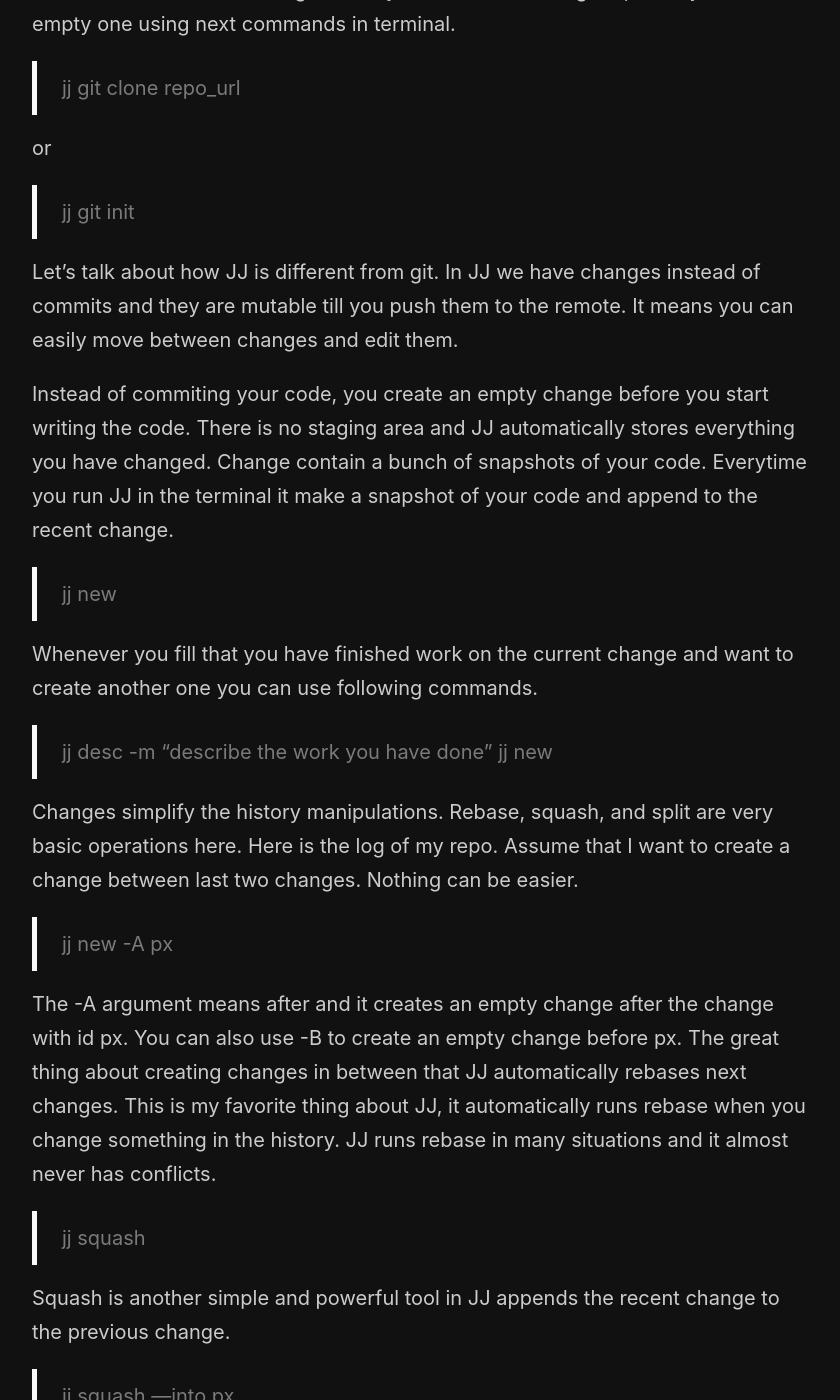
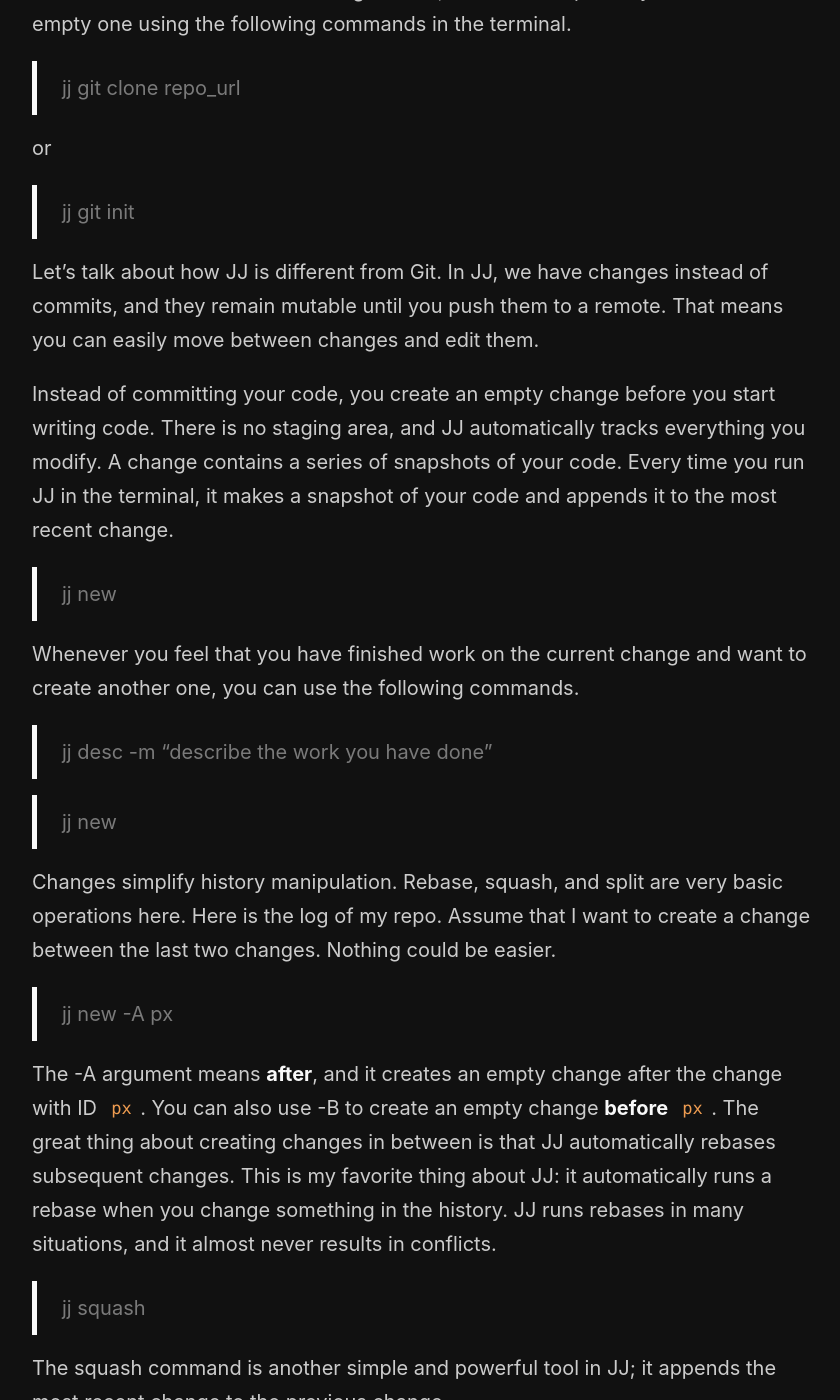
Before and after one commit to mecid/mecid.github.io, a Jekyll site: the page built from _posts/2025-10-15-introducing-jujutsu-vcs.md, in a window 1280 px wide and 1400 px high, scrolled down 581 px. Shown: the whole window, without its empty margins (218-1058 px from the left). Built offline with Jekyll 4.4.1, drawn with Linux system fonts in a browser that asks for light colours; some of the changed text lies outside the part shown.

Commit message:
small improvement here and there to jj post

```diff
--- a/_posts/2025-10-15-introducing-jujutsu-vcs.md
+++ b/_posts/2025-10-15-introducing-jujutsu-vcs.md
@@ -5,9 +5,9 @@
 
 I’ve decided to share my experience with Jujutsu VCS, which is not a martial art but a Git-compatible version control system. I’ve switched to Jujutsu VCS for all my projects and can talk a lot about it.
 
-First and foremost, I must emphasize that it is a git-compatible version control system. This means you can use it with a git repository, and nobody in your team will notice that you’re using it, even if they continue using git.
+First and foremost, I must emphasize that Jujutsu VCS is a Git-compatible version control system. This means you can use it with a Git repository, and nobody on your team will notice that you’re using it, even if they continue using Git.
 
-For the rest of the article, I will refer to Jujutsu VCS as JJ. To install JJ follow these [instructions](https://jj-vcs.github.io/jj/latest/install-and-setup/). To start working with JJ you have to clone a git repository or init an empty one using next commands in terminal.
+For the rest of the article, I will refer to Jujutsu VCS as JJ. To install JJ, follow these [instructions](https://jj-vcs.github.io/jj/latest/install-and-setup/). To start working with JJ, clone a Git repository or initialize an empty one using the following commands in the terminal.
 
 > jj git clone repo_url
 
@@ -15,46 +15,48 @@
 
 > jj git init
 
-Let’s talk about how JJ is different from git. In JJ we have changes instead of commits and they are mutable till you push them to the remote. It means you can easily move between changes and edit them.
+Let’s talk about how JJ is different from Git. In JJ, we have changes instead of commits, and they remain mutable until you push them to a remote. That means you can easily move between changes and edit them.
 
-Instead of commiting your code, you create an empty change before you start writing the code. There is no staging area and JJ automatically stores everything you have changed. Change contain a bunch of snapshots of your code. Everytime you run JJ in the terminal it make a snapshot of your code and append to the recent change.
+Instead of committing your code, you create an empty change before you start writing code. There is no staging area, and JJ automatically tracks everything you modify. A change contains a series of snapshots of your code. Every time you run JJ in the terminal, it makes a snapshot of your code and appends it to the most recent change.
 
 > jj new
 
-Whenever you fill that you have finished work on the current change and want to create another one you can use following commands.
+Whenever you feel that you have finished work on the current change and want to create another one, you can use the following commands.
 
-> jj desc -m “describe the work you have done”
+> jj desc -m "describe the work you have done"
+
 > jj new
 
-Changes simplify the history manipulations. Rebase, squash, and split are very basic operations here. Here is the log of my repo. Assume that I want to create a change between last two changes. Nothing can be easier.
+Changes simplify history manipulation. Rebase, squash, and split are very basic operations here. Here is the log of my repo. Assume that I want to create a change between the last two changes. Nothing could be easier.
 
 > jj new -A px
 
-The -A argument means after and it creates an empty change after the change with id px. You can also use -B to create an empty change before px. The great thing about creating changes in between that JJ automatically rebases next changes. This is my favorite thing about JJ, it automatically runs rebase when you change something in the history. JJ runs rebase in many situations and it almost never has conflicts.
+The -A argument means **after**, and it creates an empty change after the change with ID `px`. You can also use -B to create an empty change **before** `px`. The great thing about creating changes in between is that JJ automatically rebases subsequent changes. This is my favorite thing about JJ: it automatically runs a rebase when you change something in the history. JJ runs rebases in many situations, and it almost never results in conflicts.
 
 > jj squash
 
-Squash is another simple and powerful tool in JJ appends the recent change to the previous change.
+The squash command is another simple and powerful tool in JJ; it appends the most recent change to the previous change.
 
-> jj squash —into px
+> jj squash --into px
 
-You can use to into argument to specify change that you want to squash into and it will automatically rebase next changes as needed.
+You can use the --into argument to specify the change that you want to squash into, and JJ will automatically rebase subsequent changes as needed.
 
 > jj undo
 
-Another great utility of the JJ is the undo command. You can always call undo to revert the most recent operation: snapshot, rebase, squash, merge, etc.
+Another great utility in JJ is the undo command. You can always call undo to revert the most recent operation—snapshot, rebase, squash, merge, etc.
 
 > jj new master
+
 > jj new master
 
-It is enough to create more than one change with the same parent to start branching in JJ. Branches in JJ anonymous which means they don’t have names. It might be strange first, but it works really well. You can set a bookmark on the change to create a git-compatible branch.
+Creating more than one change with the same parent is enough to start branching in JJ. Branches in JJ are anonymous, which means they don’t have names. It might be strange at first, but it works really well. You can set a bookmark on a change to create a Git-compatible branch.
 
 > jj bookmark set new-feature
 
-Finally, whenever you need to delete a change you can run
+Finally, whenever you need to delete a change, you can run:
 
 > jj abandon px
 
-It will remove the change and its code then rebase the next changes.
+It will remove the change and its code, then rebase the subsequent changes.
 
 JJ reimagines version control, making history manipulation effortless. It’s fully compatible with Git but offers a much more flexible and fluid workflow. I’ll share more advanced workflows—such as rebasing across branches—in future posts.
```
